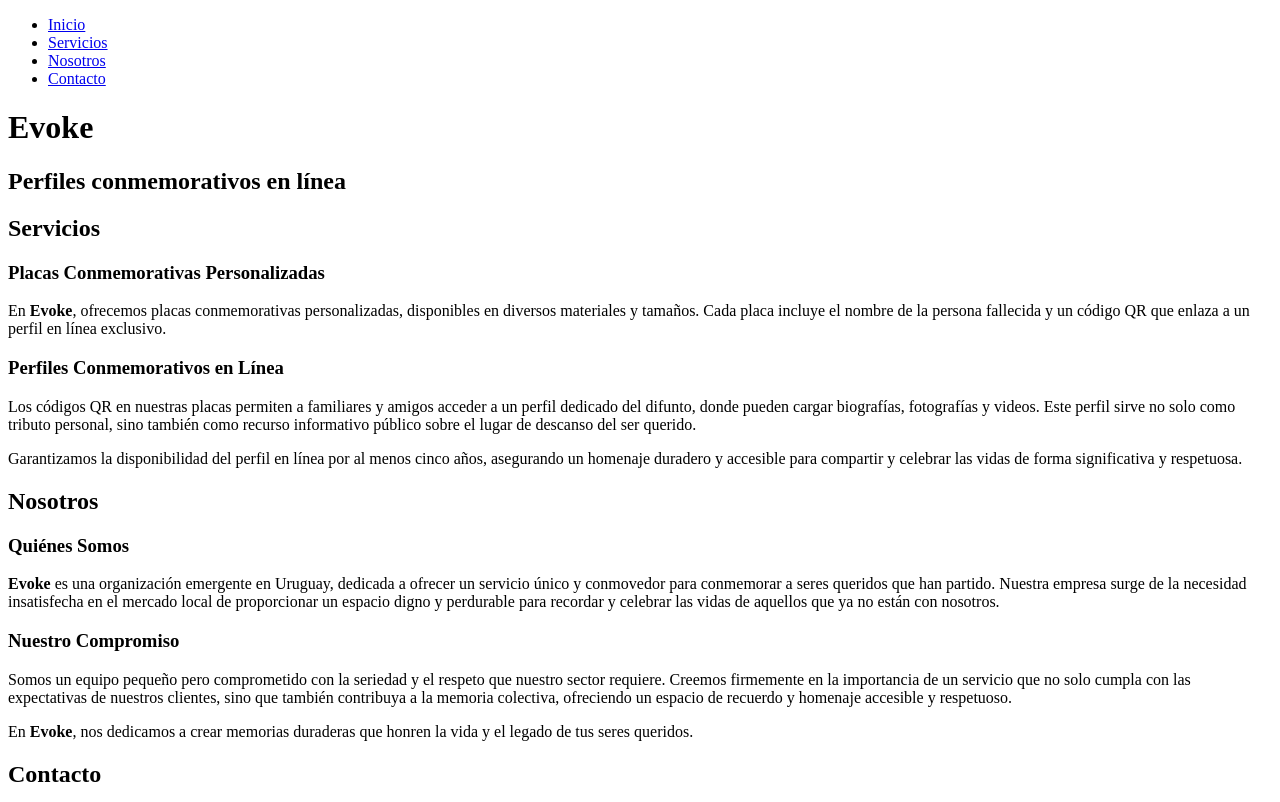
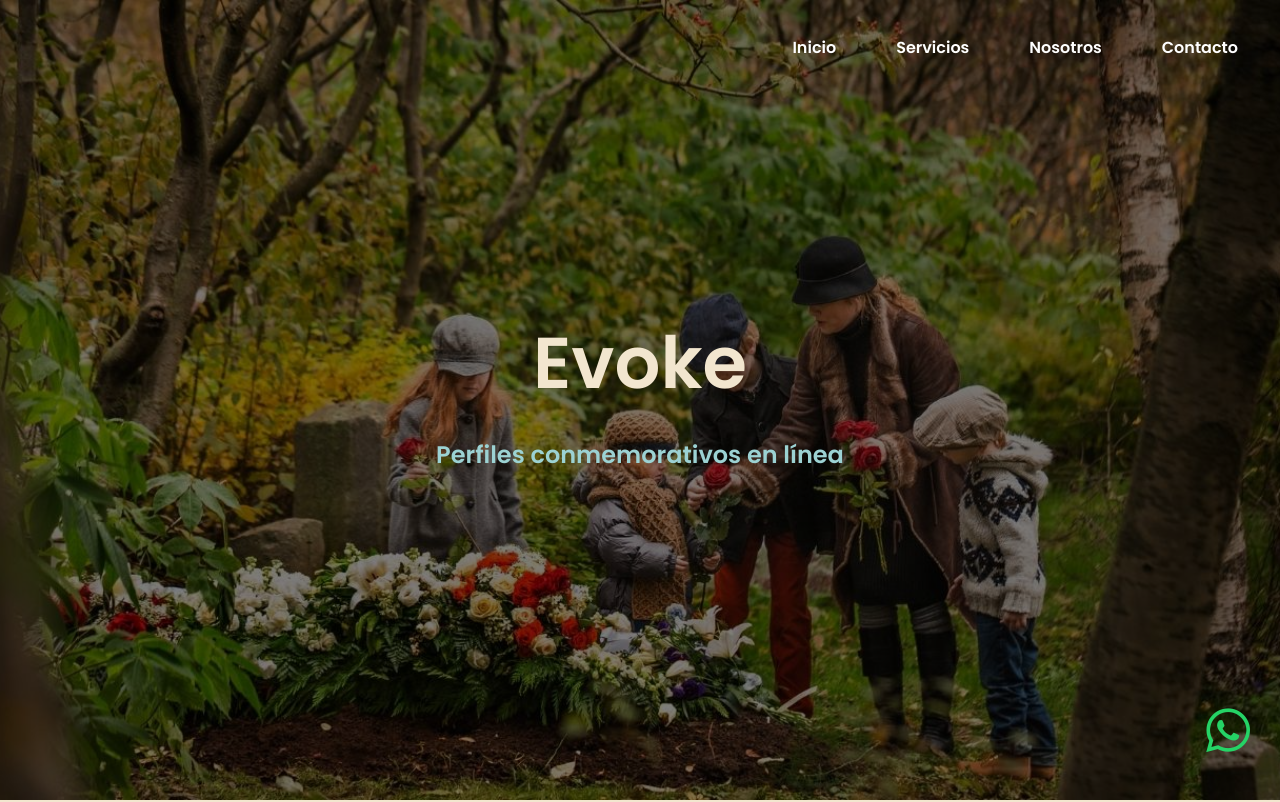
Before and after one commit to AlejandroVacaro/evoke-frontend, a plain HTML site: page index.html in a window 1280 px wide. Shown: the top 802 px of the page. Drawn offline with Linux system fonts and the light colour scheme; the site is published under a folder, as on GitHub Pages, so addresses that start at the root find nothing.

Commit message:
Se solucionan problemas de ruteo entre ficheros.

```diff
--- a/public/index.html
+++ b/index.html
@@ -5,7 +5,7 @@
     <meta charset="UTF-8">
     <meta name="viewport" content="width=device-width, initial-scale=1.0">
     <title>evoke.</title>
-    <link rel="stylesheet" href="/public/styles/index.css">
+    <link rel="stylesheet" href="./public/styles/index.css">
     <link href="https://fonts.googleapis.com/css2?family=Poppins:wght@400;600&display=swap" rel="stylesheet">
     <link rel="stylesheet" href="https://cdnjs.cloudflare.com/ajax/libs/font-awesome/6.0.0-beta3/css/all.min.css">
 </head>
@@ -109,7 +109,7 @@
     <footer>
         <p>© 2024 Evoke.uy Todos los derechos reservados.</p>
     </footer>
-    <script src="/public/scripts/index.js"></script>
+    <script src="./public/scripts/index.js"></script>
 </body>
 
 </html>
--- a/public/styles/index.css
+++ b/public/styles/index.css
@@ -69,7 +69,7 @@ nav a:hover {
 
 .cover-image {
     height: 100vh;
-    background-image: url('/assets/visitar-tumba-de-un-familiar.jpg');
+    background-image: url('../assets/visitar-tumba-de-un-familiar.jpg');
     background-size: cover;
     background-position: center;
     display: flex;
@@ -138,7 +138,7 @@ section {
 
 .scroll-image {
     height: 150px;
-    background-image: url('/public/assets/visitar-tumba-de-un-familiar.jpg');
+    background-image: url('../assets/visitar-tumba-de-un-familiar.jpg');
     background-size: cover;
     background-repeat: no-repeat;
     background-attachment: fixed;
```
